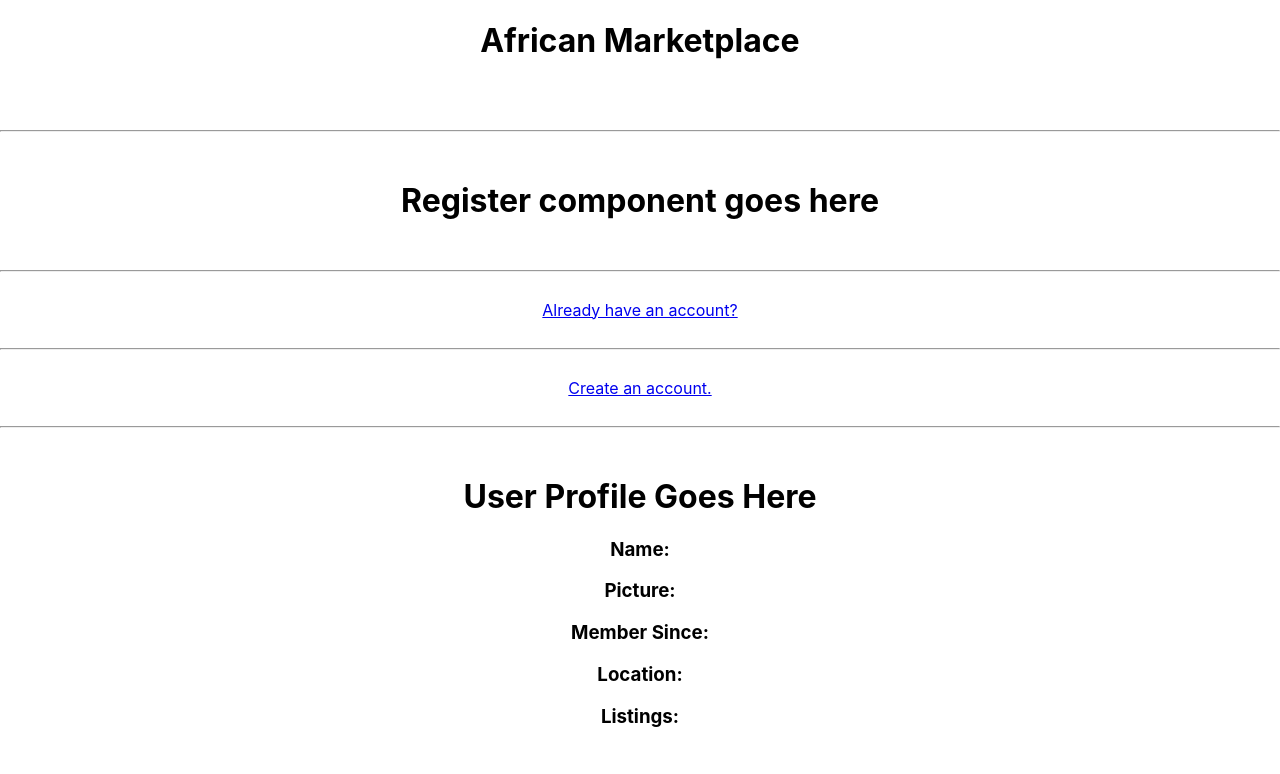
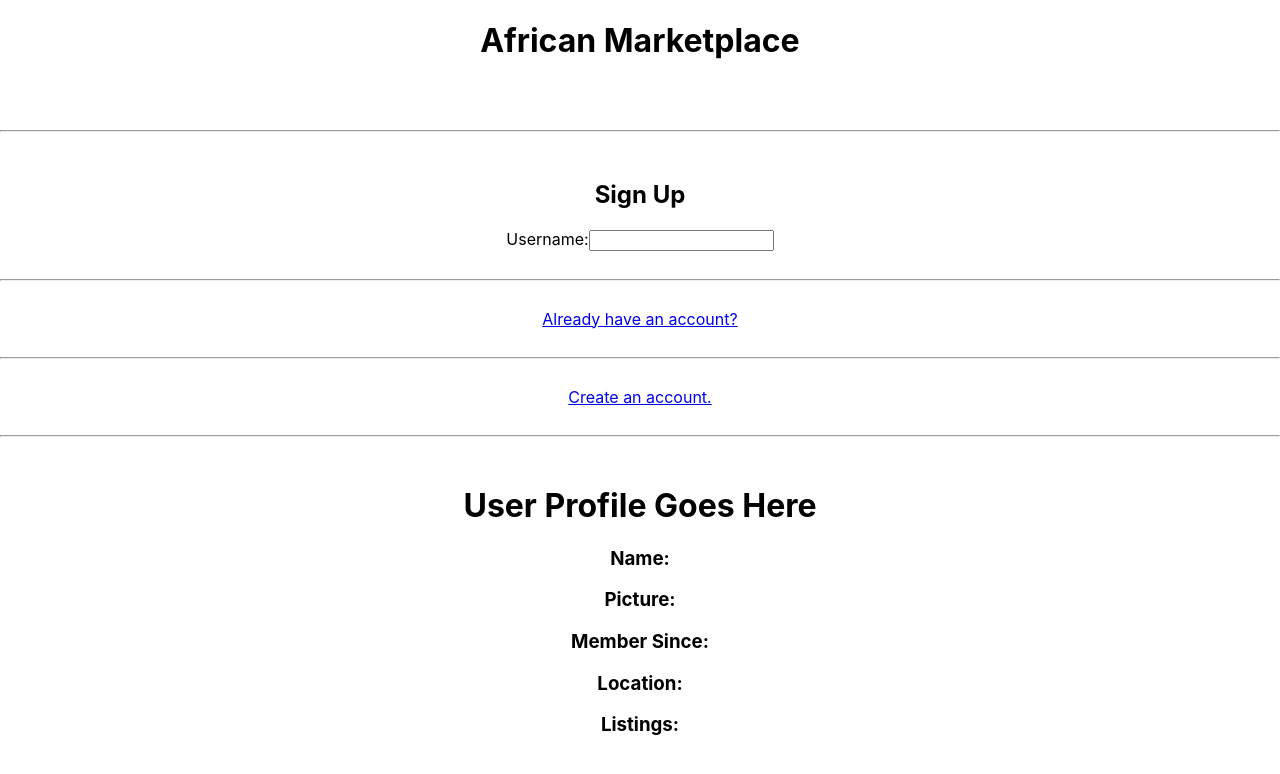
Before and after one commit to African-Marketplace-729/frontend, a React (Create React App) app: page / in a window 1280 px wide. Shown: the top 774 px of the page. Built offline with nearby package versions, Linux system fonts and the light colour scheme.

Commit message:
setting up register and sign-in forms

```diff
--- a/src/components/Register.js
+++ b/src/components/Register.js
@@ -1,10 +1,13 @@
-import React from 'react';
+import React, { useState, useEffect } from "react";
 
 export default function Register() {
-
-    return (
-        <form className='register-container'>
-         <h1>Register component goes here</h1>
-        </form>
-    )
+  return (
+    <form className="register-container">
+      <h2>Sign Up</h2>
+      <label htmlFor="username">
+        Username:
+        <input type="text" name="username" />
+      </label>
+    </form>
+  );
 }
--- a/src/components/Signin.js
+++ b/src/components/Signin.js
@@ -1,10 +1,9 @@
-import React from 'react';
+import React from "react";
 
 export default function Signin() {
-
-    return (
-        <form className='signin-container'>
-            <h1>Sign in component goes here</h1>
-        </form>
-    )
+  return (
+    <form className="signin-container">
+      <h2>Log In</h2>
+    </form>
+  );
 }
```
